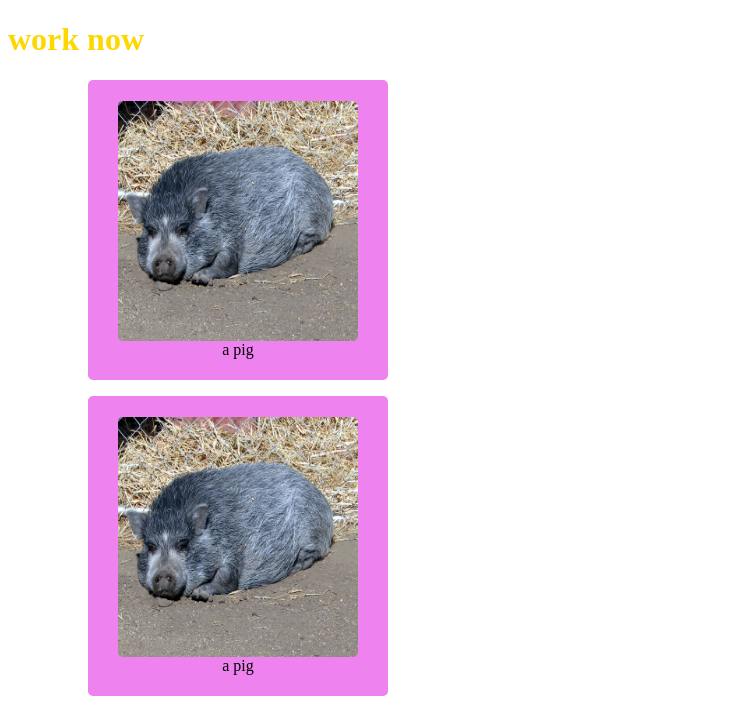
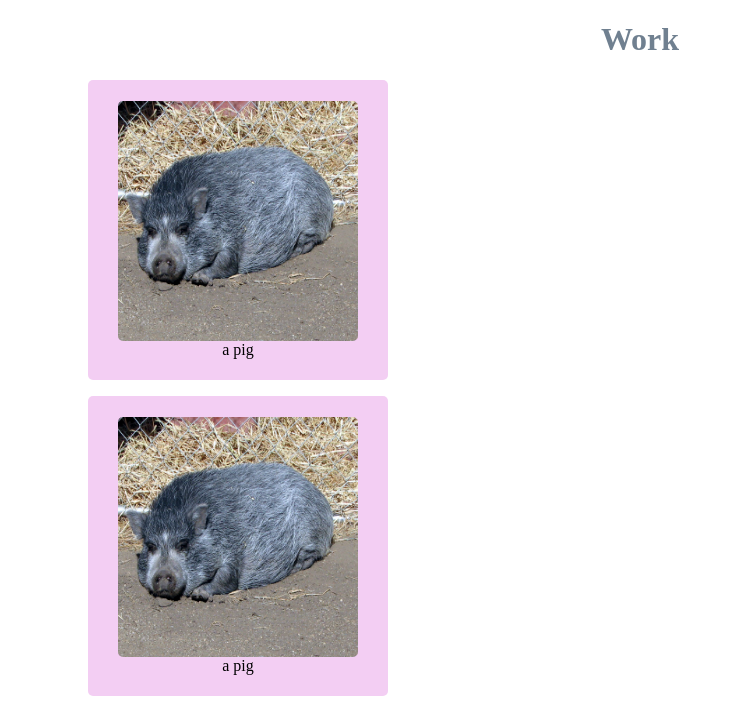
Before and after one commit to langstonBS/lab-2-immage-gallery, a plain HTML site: page index.html in a window 1280 px wide. Shown: the top 709 px of the page, without its empty margins (0-734 px from the left). Drawn offline with Linux system fonts and the light colour scheme.

Commit message:
it looks somewhat better

```diff
--- a/index.html
+++ b/index.html
@@ -8,7 +8,7 @@
 </head>
 <body>
     <header>
-        <h1>work now</h1>
+        <h1> Work</h1>
     </header>
 
     <main>
--- a/main.css
+++ b/main.css
@@ -1,19 +1,18 @@
 
 h1 {
-    color: gold;
+    text-align: center;
+    color: slategrey;
 }
 
 figure{
     height: 300px;
     width: 300px;
-    background-color: violet;
+    background-color: rgba(221, 116, 221, 0.349);
     border-radius: 5px;
     display: flex;
     align-items: center;
     justify-content: center;
     flex-direction: column;
-
-
 }
 
 figcaption {
@@ -30,6 +29,7 @@ img {
 }
 
 ul {
+    text-align: center;
 
     list-style-type: none;
 }
```
